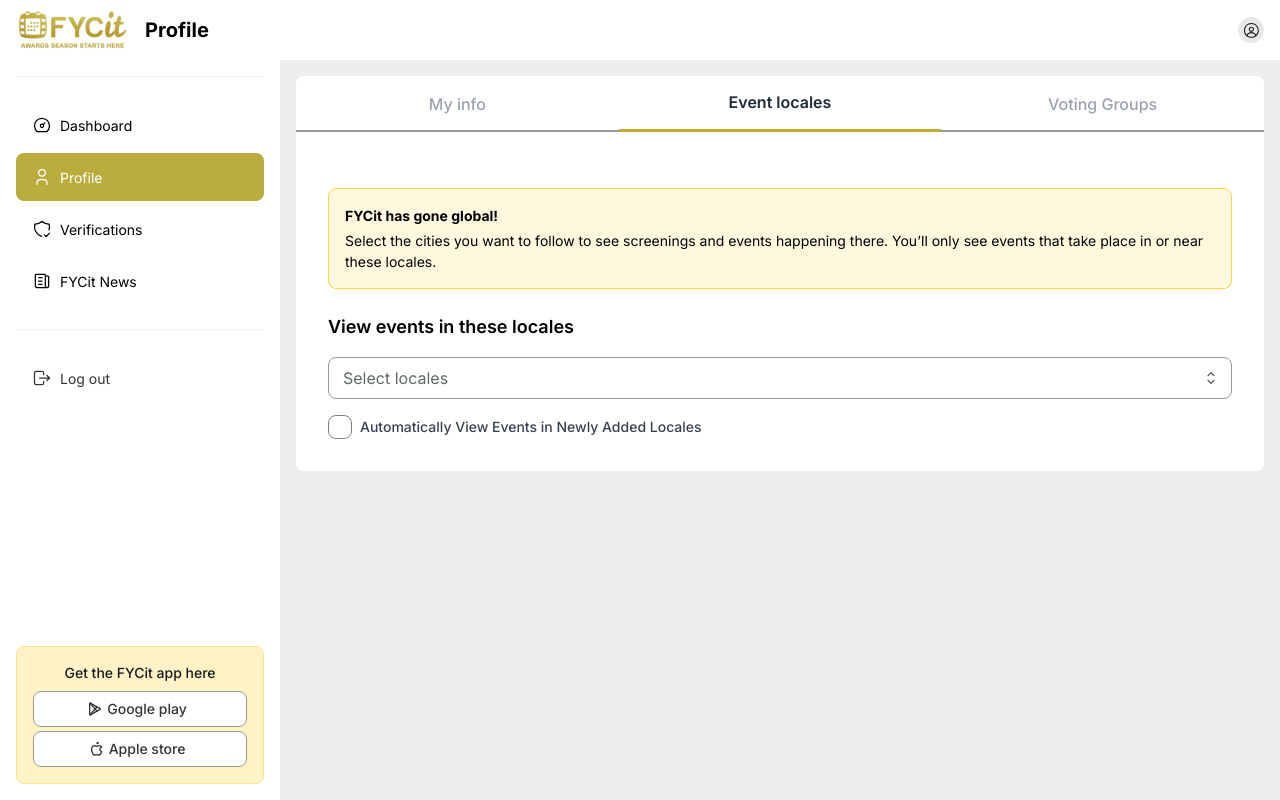
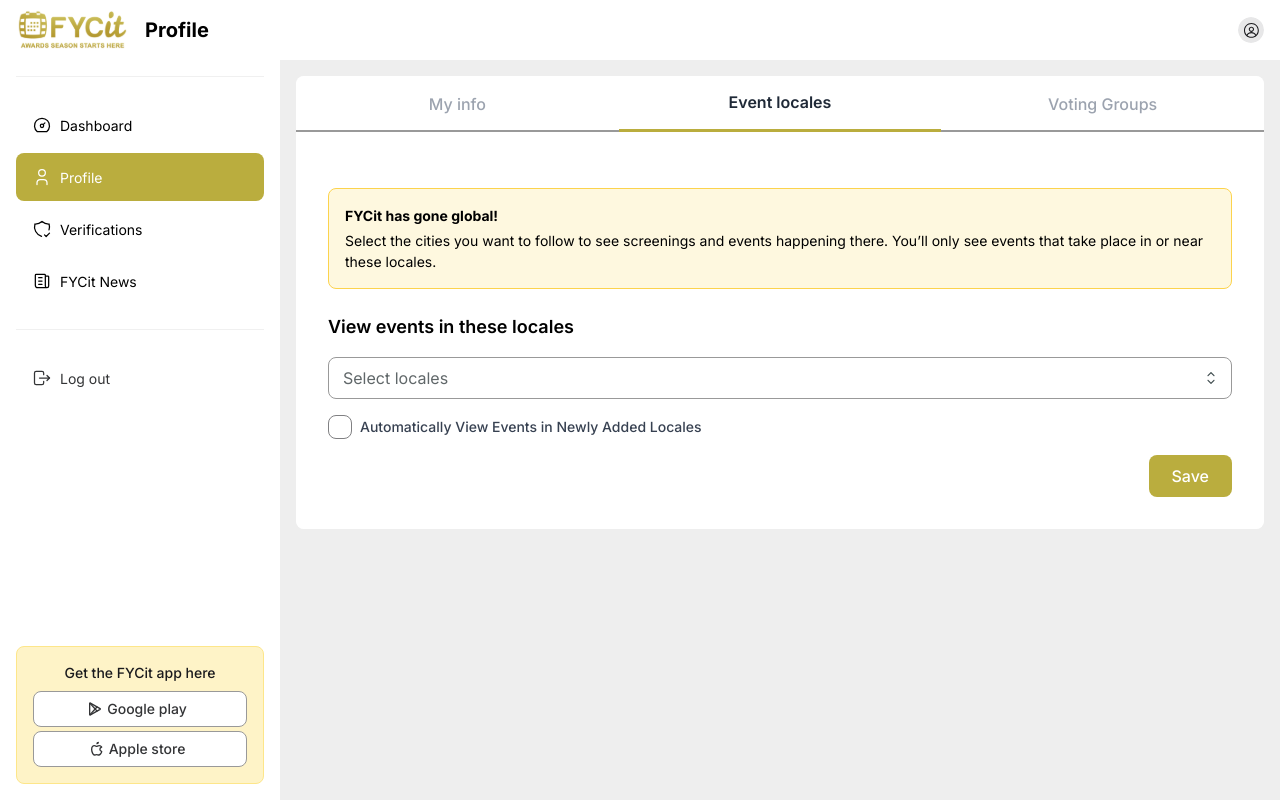
Before and after one commit to KDBismael/fycit-webapp-YD, a Next.js app: page /dashboard/profile in a window 1280 px wide. Both pictures are taken after a click on the tab "Event locales". Built offline with nearby package versions, Linux system fonts and the light colour scheme; no server answers.

Commit message:
Add saving data to profile section

```diff
--- a/components/ProfileTabs/EventLocalesTab.tsx
+++ b/components/ProfileTabs/EventLocalesTab.tsx
@@ -1,20 +1,39 @@
 'use client';
 
+import { updateUserInfo } from '@/firebase/user';
 import { useLocalesStore } from '@/stores/localesStore';
 import { useUserStore } from '@/stores/userStore';
-import { Alert, Checkbox, Stack, Text } from '@mantine/core';
+import { UsersType } from '@/types/collections';
+import { Alert, Button, Checkbox, Group, Stack, Text } from '@mantine/core';
 import { useEffect, useState } from 'react';
 import { EventLocalesSelector } from '../auth/EventLocalesSelector';
 
 export default function EventLocalesTab() {
-  const { user } = useUserStore()
+  const { user, setUser } = useUserStore()
   const { locales } = useLocalesStore();
   const [selectedLocales, setSelectedLocales] = useState<string[]>([]);
   const [autoViewNewLocales, setAutoViewNewLocales] = useState(user?.userSettings.automaticallyViewNewLocales ?? false);
+  const [isLoading, setIsLoading] = useState(false);
+
+  const onSave = async () => {
+    setIsLoading(true)
+    const userData: Partial<UsersType> = {
+      locale: selectedLocales,
+      userSettings: {
+        ...user!.userSettings,
+        automaticallyViewNewLocales: autoViewNewLocales ?? false,
+      }
+    }
+    await updateUserInfo(userData);
+    setUser({ ...user, ...userData } as UsersType);
+    setIsLoading(false)
+  }
 
   useEffect(() => {
-    if (user)
+    if (user) {
       setSelectedLocales(user?.locale as [] ?? [])
+      setAutoViewNewLocales(user.userSettings.automaticallyViewNewLocales)
+    }
   }, [user])
 
   return (
@@ -65,6 +84,25 @@
             },
           }}
         />
+
+        <Group>
+          <Button
+            loading={isLoading}
+            disabled={user?.locale == selectedLocales && autoViewNewLocales == (user?.userSettings.automaticallyViewNewLocales ?? false)}
+            size="md"
+            radius="md"
+            onClick={onSave}
+            style={{
+              marginLeft: 'auto',
+              backgroundColor: '#BAAD3E',
+              '&:hover': {
+                backgroundColor: '#A98A13',
+              },
+            }}
+          >
+            Save
+          </Button>
+        </Group>
       </Stack>
     </Stack>
   );
--- a/components/ProfileTabs/GuildsTab.tsx
+++ b/components/ProfileTabs/GuildsTab.tsx
@@ -1,7 +1,9 @@
 'use client';
 
+import { updateUserInfo } from '@/firebase/user';
 import { useGuildsStore } from '@/stores/guildsStore';
 import { useUserStore } from '@/stores/userStore';
+import { UsersType } from '@/types/collections';
 import { Box, Button, Group, Stack, Text } from '@mantine/core';
 import { SquarePen } from 'lucide-react';
 import { useEffect, useState } from 'react';
@@ -11,11 +13,27 @@
 
 
 export default function GuildsTab() {
-  const { user } = useUserStore()
+  const { user, setUser } = useUserStore()
   const { guilds } = useGuildsStore();
   const userGuilds = guilds.filter((g) => user?.guild.includes(g.longName))
   const [showEditContainer, setShowEditContainer] = useState(false);
   const [selectedGuilds, setSelectedGuilds] = useState<string[]>([]);
+  const [isLoading, setIsLoading] = useState(false);
+
+  const onSave = async () => {
+    if (user?.guild == selectedGuilds) {
+      setShowEditContainer(false)
+      return;
+    }
+    setIsLoading(true)
+    const userData: Partial<UsersType> = {
+      guild: selectedGuilds,
+    }
+    await updateUserInfo(userData);
+    setUser({ ...user, ...userData } as UsersType);
+    setShowEditContainer(false)
+    setIsLoading(false)
+  }
 
   useEffect(() => {
     if (user)
@@ -57,7 +75,9 @@
         />
         <Group justify="flex-end" gap="sm">
           <Button
-            onClick={() => setShowEditContainer(false)}
+            loading={isLoading}
+            disabled={!showEditContainer}
+            onClick={onSave}
             style={{
               backgroundColor: '#BAAD3E',
               '&:hover': {
@@ -65,7 +85,7 @@
               },
             }}
           >
-            Confirm
+            save
           </Button>
         </Group>
       </Stack>
--- a/components/ProfileTabs/MyInfoTab.tsx
+++ b/components/ProfileTabs/MyInfoTab.tsx
@@ -1,6 +1,8 @@
 'use client';
 
+import { updateUserInfo } from '@/firebase/user';
 import { useUserStore } from '@/stores/userStore';
+import { UsersType } from '@/types/collections';
 import {
   ActionIcon,
   Box,
@@ -27,6 +29,7 @@
   const [resetPasswordOpened, { open: openResetPassword, close: closeResetPassword }] = useDisclosure(false);
   const [deleteAccountOpened, { open: openDeleteAccount, close: closeDeleteAccount }] = useDisclosure(false);
   const [deleteConfirmation, setDeleteConfirmation] = useState('');
+  const [isLoading, setIsLoading] = useState(false);
 
   const handleDrop = (newFiles: File[]) => {
     // eslint-disable-next-line no-console
@@ -88,6 +91,19 @@
       setDeleteConfirmation('');
     }
   };
+
+  const onSave = async () => {
+    setIsLoading(true)
+    const userData: Partial<UsersType> = {
+      firstName: info.firstName,
+      lastName: info.lastName,
+      country: info.country,
+      zipCode: info.zipCode,
+    }
+    await updateUserInfo(userData);
+    setUser({ ...user, ...userData } as UsersType);
+    setIsLoading(false)
+  }
 
   useEffect(() => {
     if (user)
@@ -313,9 +329,16 @@
 
             <Stack gap="md">
               <Button
+                loading={isLoading}
+                disabled={user?.firstName == info.firstName &&
+                  user?.lastName == info.lastName &&
+                  user?.country == info.country &&
+                  user?.zipCode == info.zipCode
+                }
                 fullWidth
                 size="md"
                 radius="md"
+                onClick={onSave}
                 style={{
                   backgroundColor: '#BAAD3E',
                   '&:hover': {
```
